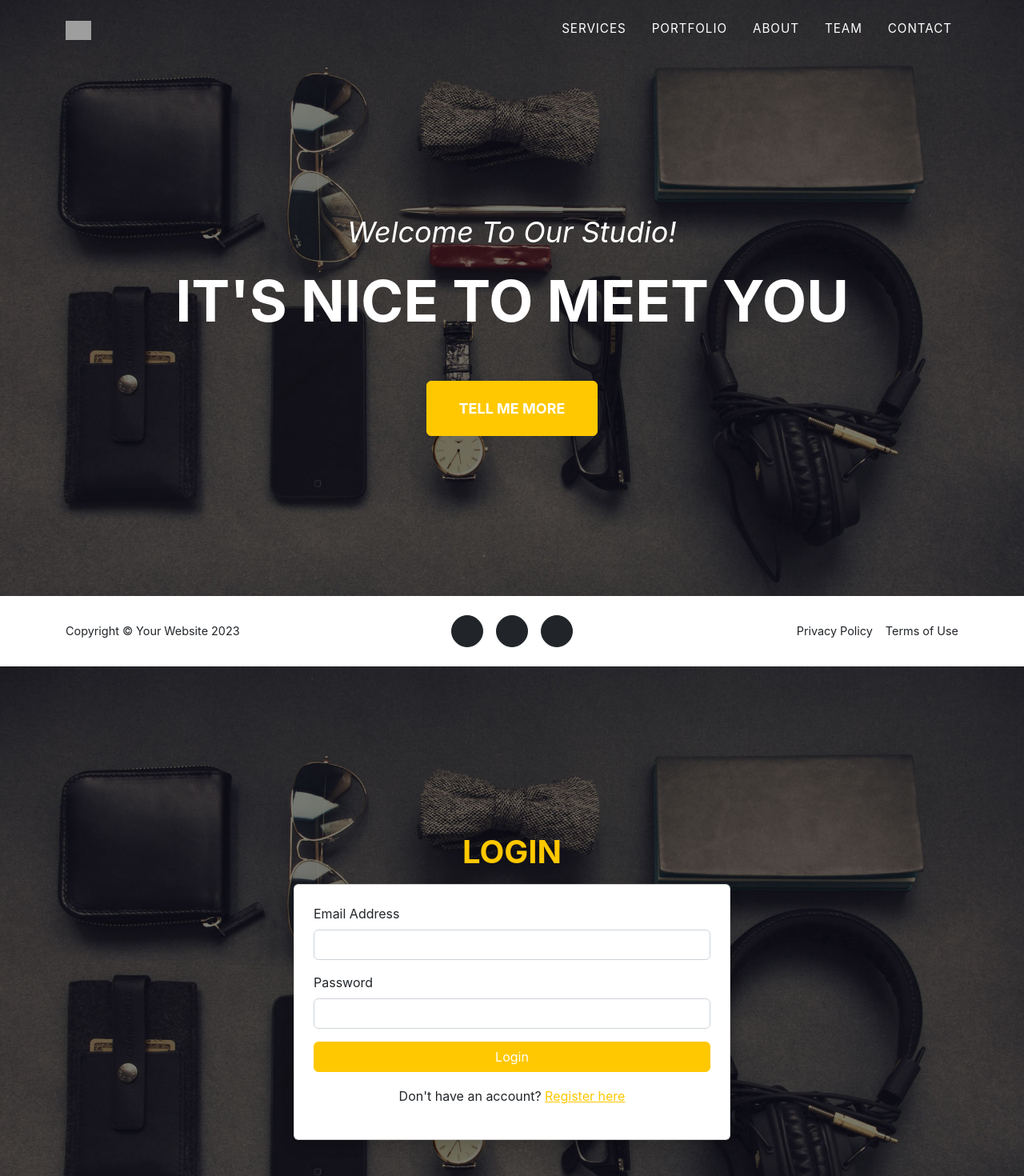
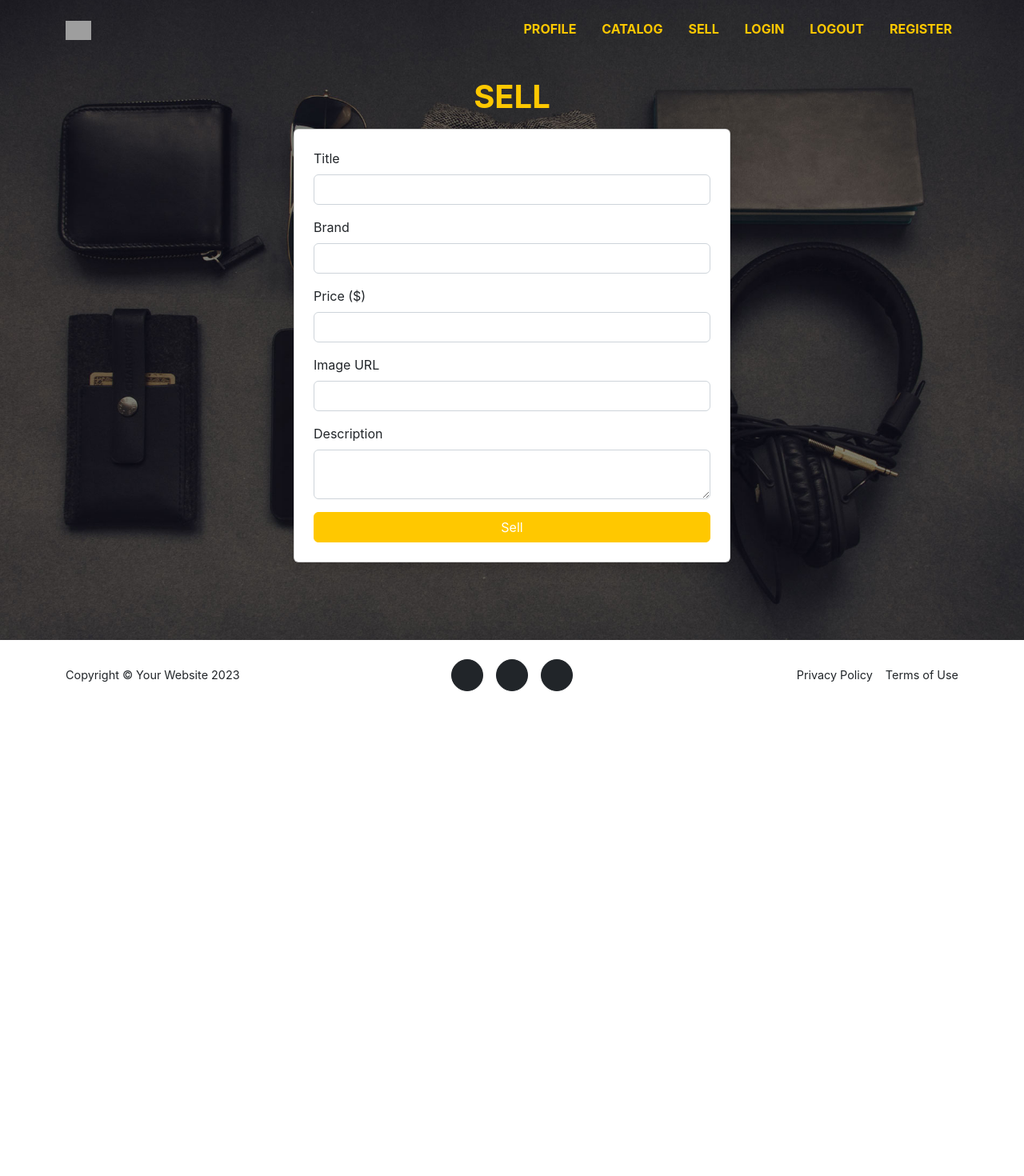
Before and after one commit to Sam12354/SoftUni-React-Exam-App, a React (Vite) app in the folder client/: page /create in a window 1280 px wide. Shown: the top 1470 px of the page at 80% size. After the commit the page ends 888 px from the top, so only its background shows below. Built offline with nearby package versions, Linux system fonts and the light colour scheme; grey boxes are pictures that could not be loaded.

Commit message:
fixing navigation and some css

```diff
--- a/client/src/App.jsx
+++ b/client/src/App.jsx
@@ -3,25 +3,28 @@ import Home from "./components/home/Home"
 import Footer from "./components/footer/Footer"
 import Login from "./components/login/Login"
 import Register from "./components/register/Register"
-import Sell from "./components/sell/Sell"
 import EditProduct from "./components/edit-product/EditProduct"
-import Catalog from "./components/catalog/Catalog"
 import Details from "./components/details/Details"
 import PersonalCatalog from "./components/personal-catalog/PersonalCatalog"
+import { Routes, Route } from 'react-router-dom'
+import Catalog from "./components/catalog/Catalog"
+import Sell from "./components/Sell/Sell"
 
 function App() {
     return (
         <div id="page-top">
             <Header />
-            <Home />
+            <Routes>
+                <Route path="/" element={<Home />} />
+                <Route path="/login" element={<Login />} />
+                <Route path="/register" element={<Register />} />
+                <Route path="/catalog" element={<Catalog />} />
+                <Route path="/create" element={<Sell />} />
+                <Route path="/personalCatalog" element={<PersonalCatalog />} />
+                <Route path="/catalog/:itemId/edit" element={<EditProduct />} />
+                <Route path="/catalog/:itemId/details" element={<Details />} />
+            </Routes>
             <Footer />
-            <Login />
-            <Register />
-            <Sell />
-            <EditProduct />
-            <Catalog />
-            <Details />
-            <PersonalCatalog />
         </div>
     )
 }
--- a/client/src/components/Sell/Sell.jsx
+++ b/client/src/components/Sell/Sell.jsx
@@ -4,15 +4,19 @@ export default function Sell() {
         style={{ background: "url('/images/header-bg.jpg') center/cover no-repeat" }}>
             <div className="container">
                 <div className="text-center">
-                    <h2 className="section-heading text-uppercase" style={{ color: "#ffc800" }}>Sell Your Product</h2>
+                    <h2 className="section-heading text-uppercase" style={{ color: "#ffc800" }}>Sell</h2>
                 </div>
                 <div className="row justify-content-center">
                     <div className="col-lg-6">
                         <div className="card shadow p-4 bg-white">
                             <form action="/sell" method="POST">
                                 <div className="mb-3">
-                                    <label htmlFor="name" className="form-label">Product Name</label>
-                                    <input type="text" className="form-control" id="name" name="name" required />
+                                    <label htmlFor="title" className="form-label">Title</label>
+                                    <input type="text" className="form-control" id="title" name="title" required />
+                                </div>
+                                <div className="mb-3">
+                                    <label htmlFor="brand" className="form-label">Brand</label>
+                                    <input type="text" className="form-control" id="brand" name="brand" required />
                                 </div>
                                 <div className="mb-3">
                                     <label htmlFor="price" className="form-label">Price ($)</label>
@@ -20,17 +24,13 @@ export default function Sell() {
                                 </div>
                                 <div className="mb-3">
                                     <label htmlFor="image" className="form-label">Image URL</label>
-                                    <input type="url" className="form-control" id="image" name="image" required placeholder="Paste an image URL" />
-                                </div>
-                                <div className="mb-3">
-                                    <label htmlFor="brand" className="form-label">Brand</label>
-                                    <input type="text" className="form-control" id="brand" name="brand" required />
+                                    <input type="text" className="form-control" id="image" name="image" required />
                                 </div>
                                 <div className="mb-3">
                                     <label htmlFor="description" className="form-label">Description</label>
-                                    <textarea className="form-control" id="description" name="description" rows="3" required></textarea>
+                                    <textarea className="form-control" id="description" name="description" required></textarea>
                                 </div>
-                                <button type="submit" className="btn btn-primary w-100">Post Product</button>
+                                <button type="submit" className="btn btn-primary w-100">Sell</button>
                             </form>
                         </div>
                     </div>
--- a/client/src/components/header/Header.jsx
+++ b/client/src/components/header/Header.jsx
@@ -1,20 +1,23 @@
+import { Link } from "react-router-dom"
+
 export default function Header() {
     return (
         <>
             <nav className="navbar navbar-expand-lg navbar-dark fixed-top" id="mainNav">
                 <div className="container">
-                    <a className="navbar-brand" href="#page-top"><img src="/navbar-logo.svg" alt="Logo" /></a>
+                <Link className="navbar-brand" to="/"><img src="/navbar-logo.svg" alt="Home" /></Link>
                     <button className="navbar-toggler" type="button" data-bs-toggle="collapse" data-bs-target="#navbarResponsive" aria-controls="navbarResponsive" aria-expanded="false" aria-label="Toggle navigation">
                         Menu
                         <i className="fas fa-bars ms-1"></i>
                     </button>
                     <div className="collapse navbar-collapse" id="navbarResponsive">
                         <ul className="navbar-nav text-uppercase ms-auto py-4 py-lg-0">
-                            <li className="nav-item"><a className="nav-link" href="#services">Services</a></li>
-                            <li className="nav-item"><a className="nav-link" href="#portfolio">Portfolio</a></li>
-                            <li className="nav-item"><a className="nav-link" href="#about">About</a></li>
-                            <li className="nav-item"><a className="nav-link" href="#team">Team</a></li>
-                            <li className="nav-item"><a className="nav-link" href="#contact">Contact</a></li>
+                            <Link className="nav-item nav-link" to="/personalCatalog">Profile</Link>
+                            <Link className="nav-item nav-link" to="/catalog">Catalog</Link>
+                            <Link className="nav-item nav-link" to="/create">Sell</Link>
+                            <Link className="nav-item nav-link" to="/login">Login</Link>
+                            <Link className="nav-item nav-link" to="#team">Logout</Link>
+                            <Link className="nav-item nav-link" to="/register">Register</Link>
                         </ul>
                     </div>
                 </div>
--- a/client/src/main.jsx
+++ b/client/src/main.jsx
@@ -1,8 +1,9 @@
 import { createRoot } from 'react-dom/client'
 import App from './App.jsx'
+import { BrowserRouter } from 'react-router-dom'
 
 createRoot(document.getElementById('root')).render(
-    // <BrowserRouter>
+    <BrowserRouter>
         <App />
-    /* </BrowserRouter> */
+    </BrowserRouter>
 )
```
Also changed, not shown: client/package.json (+4 -3 lines), client/public/styles/styles.css, 1 other file (tests, documents, lock files or other folders).
